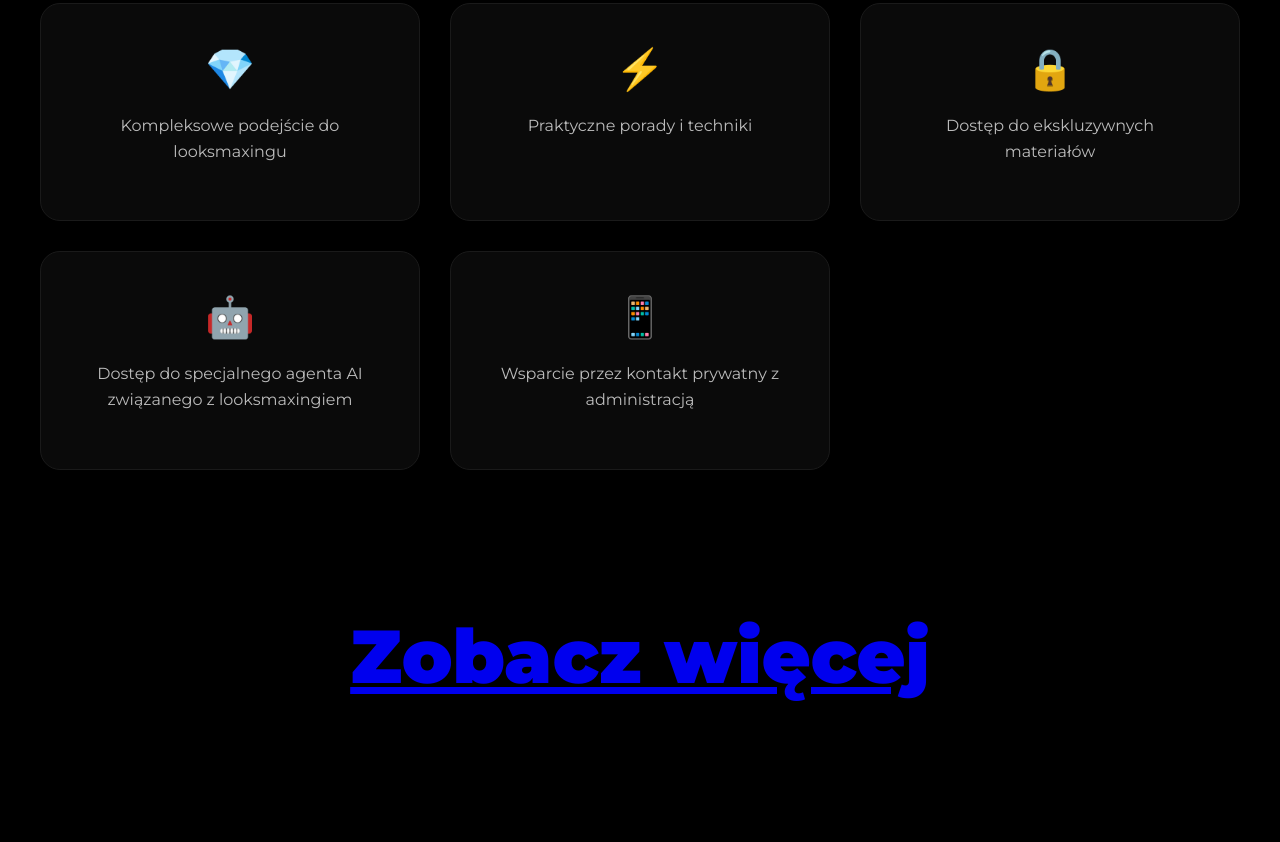
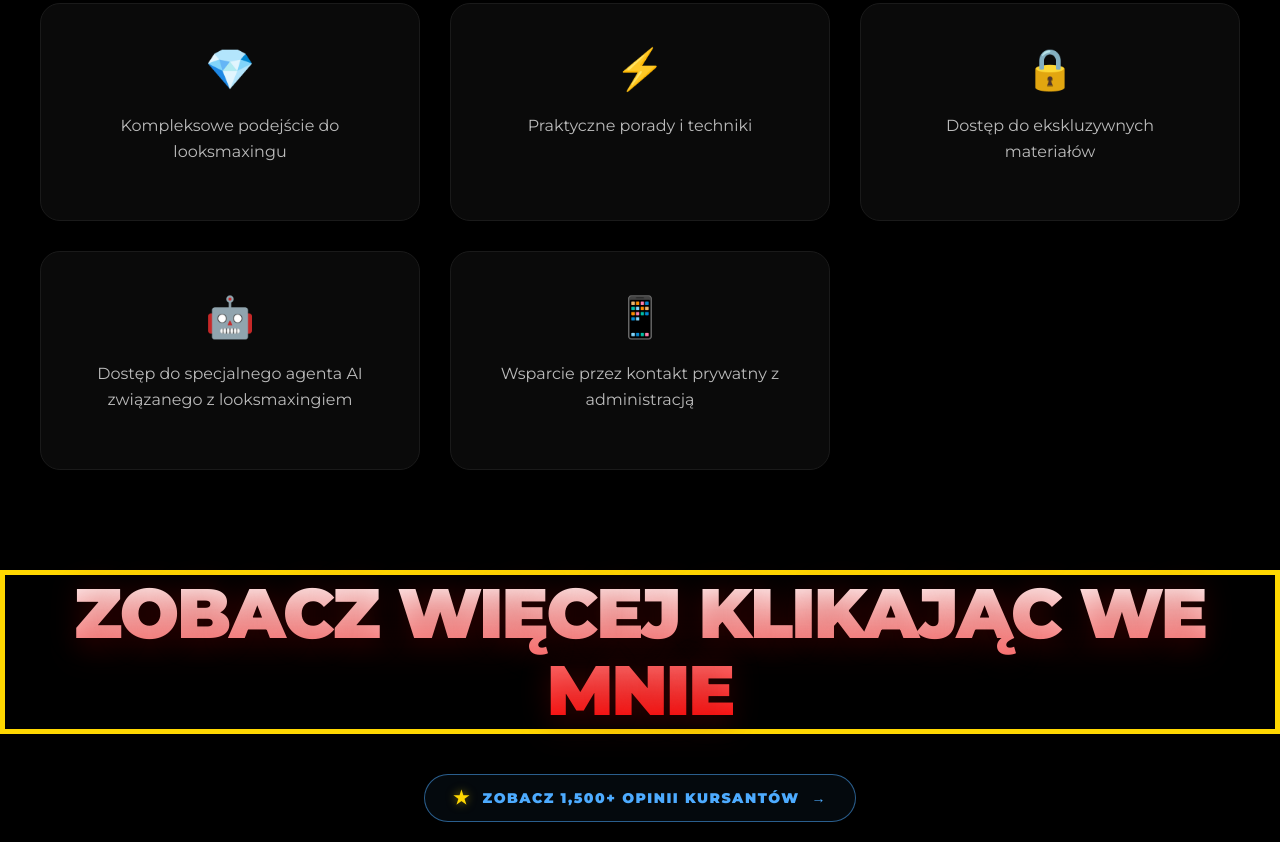
Before and after one commit to wstroneswiatlakarol/STRONA, a plain HTML site: page index.html in a window 1280 px wide. Shown: the part 1719-2561 px from the top of the page. Drawn offline with Linux system fonts and the light colour scheme.

Commit message:
Drugie Zmiany

```diff
--- a/index.html
+++ b/index.html
@@ -62,6 +62,13 @@
     </section>
 
     <script src="script.js"></script>
-    <h5><a href="index2.html">Zobacz więcej</a></h5>
+    <h5><a href="index2.html">Zobacz więcej klikając we mnie</a></h5>
+    <div class="opinie-link-container">
+    <a href="opinie.html" class="opinie-button">
+        <span class="star-icon">★</span>
+        Zobacz 1,500+ opinii kursantów
+        <span class="arrow-icon">→</span>
+    </a>
+</div>
 </body>
 </html>
--- a/style.css
+++ b/style.css
@@ -127,8 +127,74 @@ h1 {
 }
 
 h5 {
+    font-size: 70px;
+    font-weight: 900;
+    text-transform: uppercase;
+    letter-spacing: -2px;
+    line-height: 1.1;
+    margin: 0;
+    background: linear-gradient(180deg, #ffffff 0%, #ff0000 100%);
+    -webkit-background-clip: text;
+    background-clip: text;
+    -webkit-text-fill-color: transparent;
+    text-shadow: 0 0 30px rgba(171, 9, 0, 0.3);
     text-align: center;
+    border: #ffd700 5px solid;
+}
+
+.opinie-link-container {
+    display: flex;
+    justify-content: center;
+    align-items: center;
+    width: 100%;
     margin-top: 40px;
-    font-size: 75px;
+    margin-bottom: 20px;
+}
+
+.opinie-button {
+    display: inline-flex;
+    align-items: center;
+    gap: 12px;
+    padding: 12px 28px;
+    background: rgba(77, 171, 255, 0.05);
     color: #4dabff;
+    text-decoration: none;
+    font-size: 14px;
+    font-weight: 700;
+    text-transform: uppercase;
+    letter-spacing: 1.5px;
+    border: 1px solid rgba(77, 171, 255, 0.3);
+    border-radius: 50px;
+    transition: all 0.4s cubic-bezier(0.175, 0.885, 0.32, 1.275);
+    cursor: pointer;
+    animation: softPulse 3s infinite ease-in-out;
 }
+
+.star-icon {
+    font-size: 18px;
+    color: #ffd700;
+    text-shadow: 0 0 10px rgba(255, 215, 0, 0.5);
+}
+
+.opinie-button:hover {
+    background: rgba(77, 171, 255, 0.15);
+    border-color: #4dabff;
+    color: #ffffff;
+    box-shadow: 0 0 25px rgba(77, 171, 255, 0.3);
+    transform: scale(1.05);
+}
+
+.opinie-button:hover .arrow-icon {
+    transform: translateX(5px);
+}
+
+.arrow-icon {
+    transition: transform 0.3s ease;
+    font-weight: 900;
+}
+
+@keyframes softPulse {
+    0% { border-color: rgba(77, 171, 255, 0.3); }
+    50% { border-color: rgba(77, 171, 255, 0.6); }
+    100% { border-color: rgba(77, 171, 255, 0.3); }
+}
--- a/style2.css
+++ b/style2.css
@@ -221,3 +221,60 @@ h1 {
     letter-spacing: 2px;
     opacity: 0.6;
 }
+
+.opinie-link-container {
+    display: flex;
+    justify-content: center;
+    align-items: center;
+    width: 100%;
+    margin-top: 40px;
+    margin-bottom: 20px;
+}
+
+.opinie-button {
+    display: inline-flex;
+    align-items: center;
+    gap: 12px;
+    padding: 12px 28px;
+    background: rgba(77, 171, 255, 0.05);
+    color: #4dabff;
+    text-decoration: none;
+    font-size: 14px;
+    font-weight: 700;
+    text-transform: uppercase;
+    letter-spacing: 1.5px;
+    border: 1px solid rgba(77, 171, 255, 0.3);
+    border-radius: 50px;
+    transition: all 0.4s cubic-bezier(0.175, 0.885, 0.32, 1.275);
+    cursor: pointer;
+    animation: softPulse 3s infinite ease-in-out;
+}
+
+.star-icon {
+    font-size: 18px;
+    color: #ffd700;
+    text-shadow: 0 0 10px rgba(255, 215, 0, 0.5);
+}
+
+.opinie-button:hover {
+    background: rgba(77, 171, 255, 0.15);
+    border-color: #4dabff;
+    color: #ffffff;
+    box-shadow: 0 0 25px rgba(77, 171, 255, 0.3);
+    transform: scale(1.05);
+}
+
+.opinie-button:hover .arrow-icon {
+    transform: translateX(5px);
+}
+
+.arrow-icon {
+    transition: transform 0.3s ease;
+    font-weight: 900;
+}
+
+@keyframes softPulse {
+    0% { border-color: rgba(77, 171, 255, 0.3); }
+    50% { border-color: rgba(77, 171, 255, 0.6); }
+    100% { border-color: rgba(77, 171, 255, 0.3); }
+}
```
Also changed, not shown: index2.html (+7 -1 lines).
